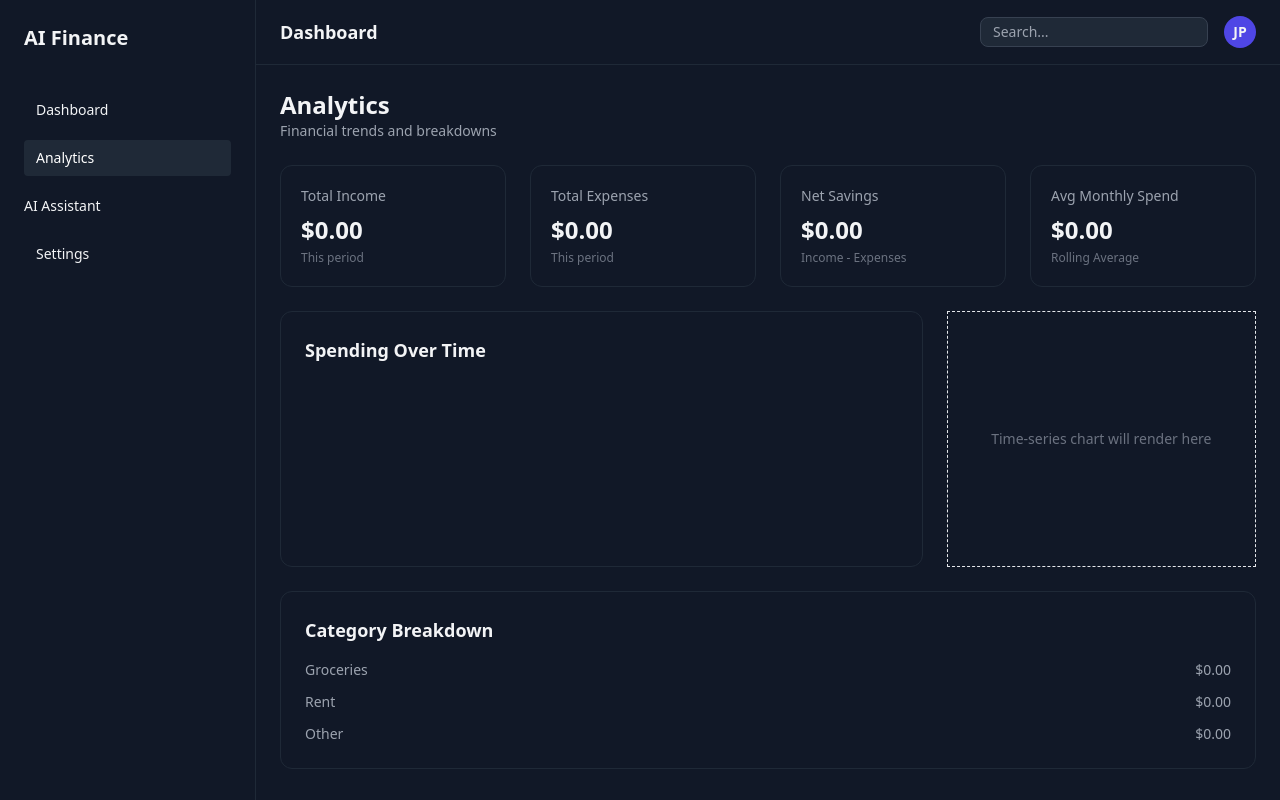
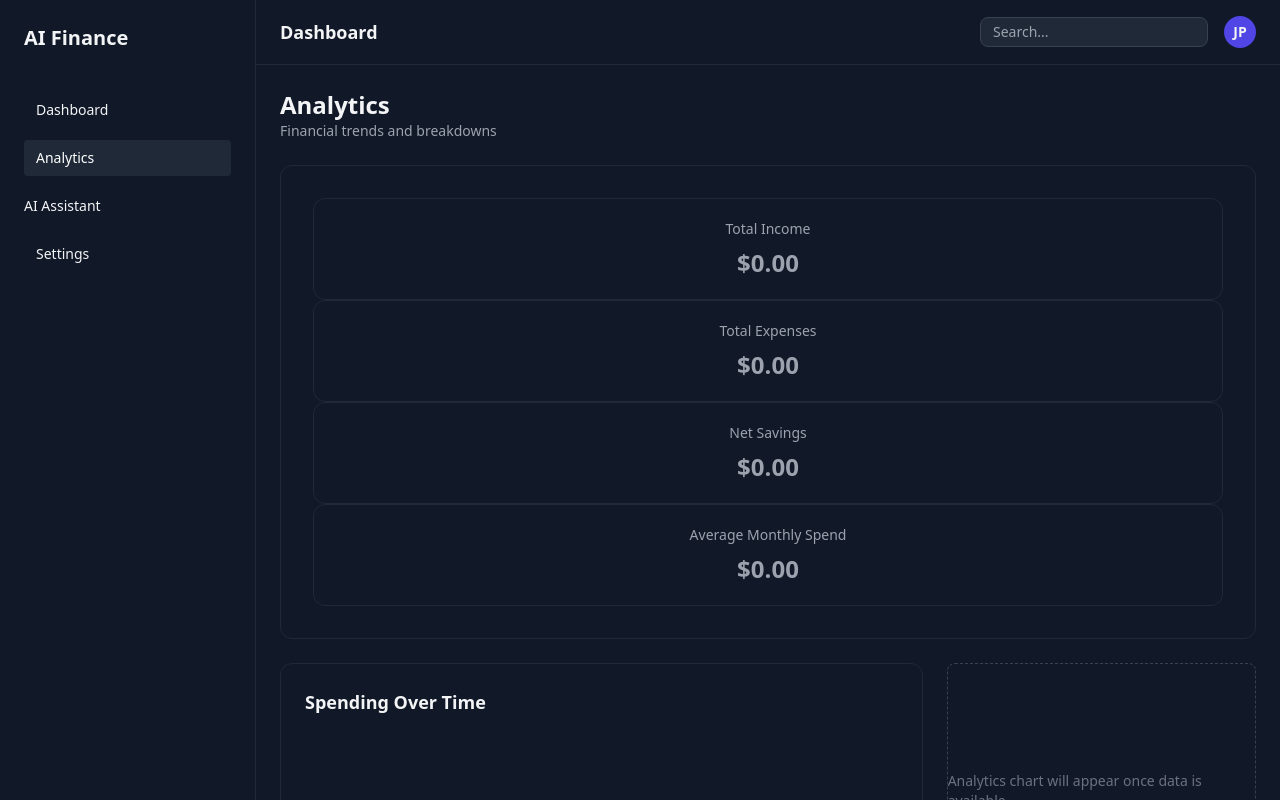
Before and after one commit to Jugal19/ai-financial-analytics-platform, a Vue app in the folder frontend/: page /analytics in a window 1280 px wide. Shown: the top 800 px of the page. Built offline with nearby package versions, Linux system fonts and the light colour scheme.

Commit message:
Add loading and empty states for analytics and AI assistant

```diff
--- a/frontend/src/pages/Analytics.vue
+++ b/frontend/src/pages/Analytics.vue
@@ -7,14 +7,15 @@
         </div>
 
         <!-- KPI Section-->
-        <div class="grid grid-cols01 sm:grid-cols-2 lg:grid-cols-4 gap-6">
-            <AnalyticsKPI label="Total Income" value="$0.00" subtitle="This period" />
+        <div v-if="isLoading" class="grid grid-cols-1 sm:grid-cols-2 lg:grid-cols-4 gap-6">
+            <div v-for="i in 4" :key="i" class="h-24 bg-gray-800 rounded-xl animate-pulse"/>
+        </div>
 
-            <AnalyticsKPI label="Total Expenses" value="$0.00" subtitle="This period" />
-
-            <AnalyticsKPI label="Net Savings" value="$0.00" subtitle="Income - Expenses" />
-
-            <AnalyticsKPI label="Avg Monthly Spend" value="$0.00" subtitle="Rolling Average" />
+        <div v-else-if="!hasData" class="bg-gray-900 border border-gray-800 rounded-xl p-8 text-center text-gray-400">
+            <AnalyticsKPI label="Total Income" value="$0.00" />
+            <AnalyticsKPI label="Total Expenses" value="$0.00" />
+            <AnalyticsKPI label="Net Savings" value="$0.00" />
+            <AnalyticsKPI label="Average Monthly Spend" value="$0.00" />
         </div>
 
         <!-- Main Analytics Grid -->
@@ -25,8 +26,8 @@
                 <h3 class="text-lg font-semibold mb-4">Spending Over Time</h3>
             </div>
 
-            <div class="h-64 flex items-center justify-center text-gray-500 text-sm border border-dashed">
-                Time-series chart will render here
+            <div class="h-64 flex items-center justify-center text-gray-500 text-sm border border-dashed border-gray-700 rounded-lg">
+                Analytics chart will appear once data is available
             </div>
         </div>
 
@@ -55,5 +56,9 @@
 </template>
 
 <script setup>
+    import { ref } from 'vue'
     import AnalyticsKPI from '../components/AnalyticsKPI.vue'
+
+    const isLoading = ref(false)
+    const hasData = ref(false)
 </script>
--- a/frontend/src/pages/Assistant.vue
+++ b/frontend/src/pages/Assistant.vue
@@ -25,13 +25,22 @@
             />
         </div>
 
+        <ChatMessage v-if="isThinking" message="AI is analyzing your data..." :isUser="false" />
+
         <!-- Input Bar -->
         <div class="mt-4 flex gap-3">
-            <input type="text" placeholder="Ask about spending trends, forecasts, or savings..."
-                class="flex-1 bg-gray-800 border border-gray-700 rounded-lg px-4 py-2 text-sm focus:outline-none focus:ring-inidigo-500"
+            <input
+                v-model="input"
+                type="text"
+                placeholder="AI assistant will be available once backend is connected"
+                class="flex-1 bg-gray-800 border border-gray-700 rounded-lg px-4 py-2 text-sm"
+                disabled
             />
 
-            <button class="bg-indigo-600 hover:bg-indigo-500 transition text-white px-5 rounded-lg text-sm">Ask</button>
+            <button class="bg-gray-700 text-gray-400 px-5 rounded-lg text-sm cursor-not-allowed"
+                disabled>
+                Ask
+            </button>
         </div>
     </div>
 </template>
@@ -50,4 +59,7 @@
             isUser: false,
         },
     ])
+
+    const input = ref('')
+    const isThinking = ref(false)
 </script>
```
